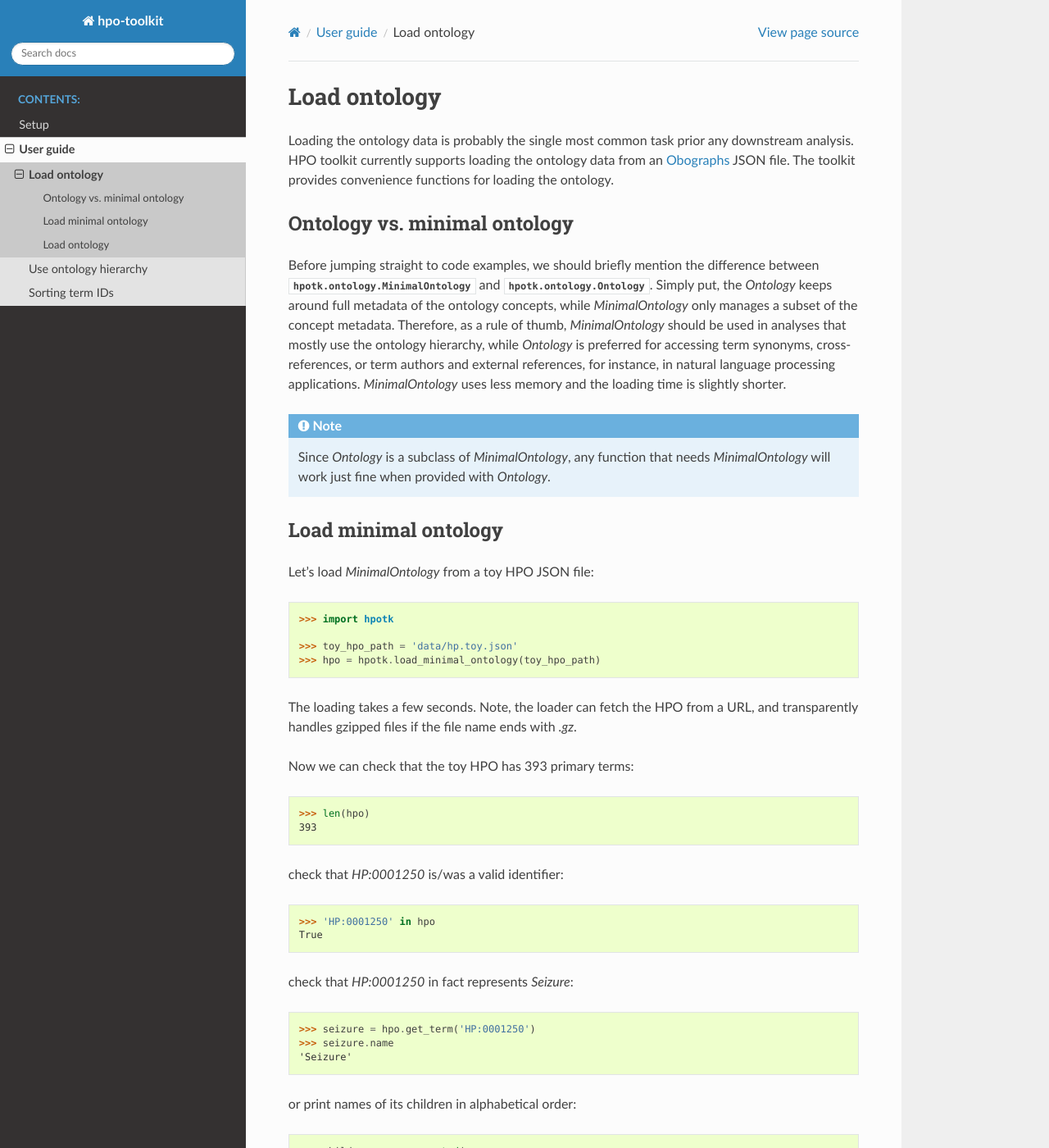
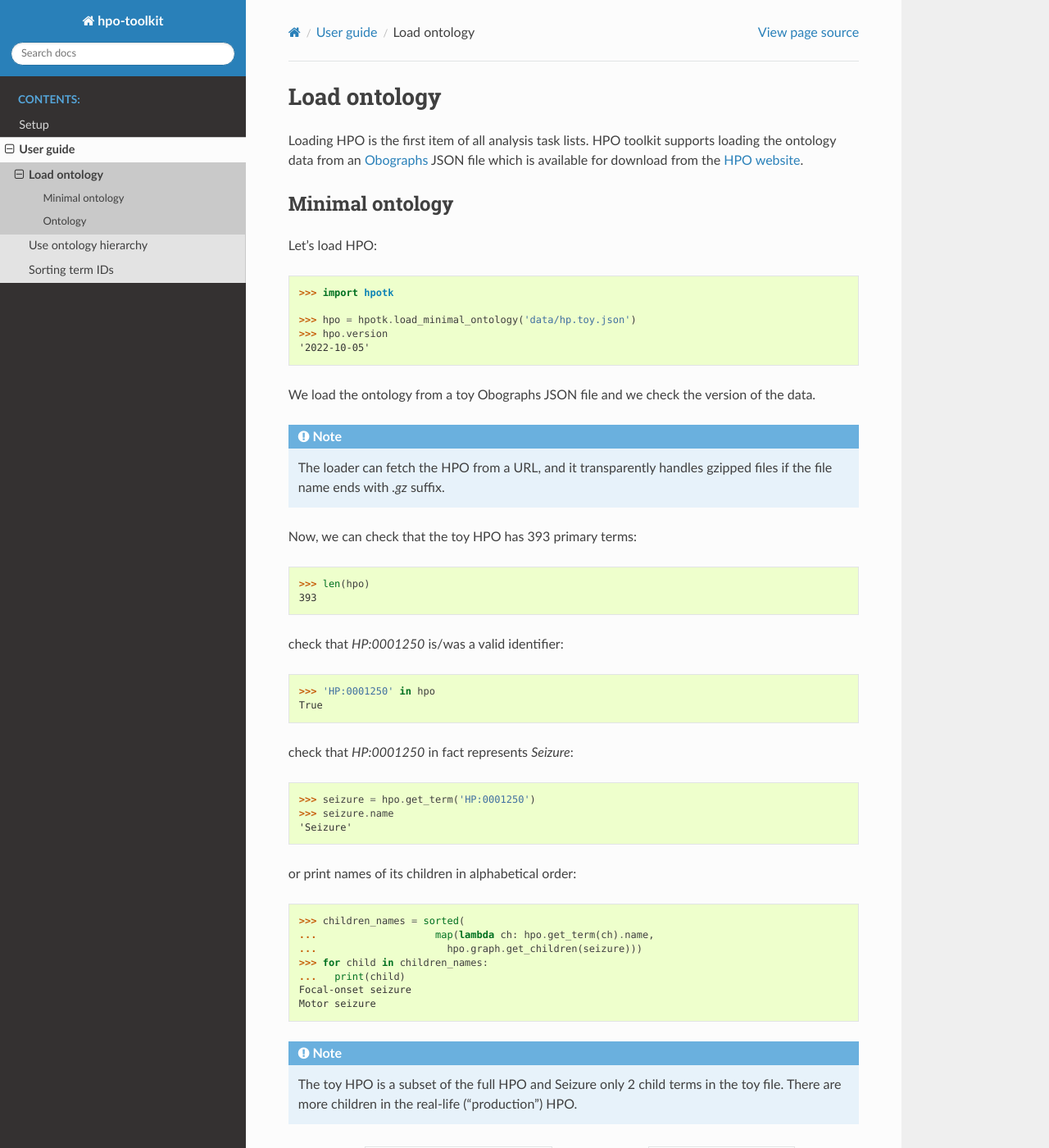
Before and after one commit to ielis/hpo-toolkit, a Sphinx documentation site: the page built from docs/user-guide/load-ontology.rst, in a window 1280 px wide and 1400 px high. Shown: the whole window at 82% size. Built offline with Sphinx 7.4.7 and the Read the Docs theme 2.0.0, drawn with Linux system fonts in a browser that asks for light colours; pages that are not in the unit, such as notebooks, are missing from menus; some of the changed text lies outside the part shown.

Commit message:
Update wording in `load-ontology`.

```diff
--- a/docs/user-guide/load-ontology.rst
+++ b/docs/user-guide/load-ontology.rst
@@ -4,42 +4,31 @@
 Load ontology
 =============
 
-Loading the ontology data is probably the single most common task prior any downstream analysis. HPO toolkit currently
-supports loading the ontology data from an `Obographs <https://github.com/geneontology/obographs>`_ JSON file.
-The toolkit provides convenience functions for loading the ontology.
+Loading HPO is the first item of all analysis task lists.
+HPO toolkit supports loading the ontology data from an `Obographs <https://github.com/geneontology/obographs>`_
+JSON file which is available for download from the `HPO website <https://hpo.jax.org/app/data/ontology>`_.
 
-Ontology vs. minimal ontology
-^^^^^^^^^^^^^^^^^^^^^^^^^^^^^
+Minimal ontology
+^^^^^^^^^^^^^^^^
 
-Before jumping straight to code examples, we should briefly mention the difference between
-:class:`hpotk.ontology.MinimalOntology` and :class:`hpotk.ontology.Ontology`. Simply put, the `Ontology` keeps around
-full metadata of the ontology concepts, while `MinimalOntology` only manages a subset of the concept metadata.
-Therefore, as a rule of thumb, `MinimalOntology` should be used in analyses that mostly use the ontology hierarchy,
-while `Ontology` is preferred for accessing term synonyms, cross-references, or term authors and external references,
-for instance, in natural language processing applications.
-`MinimalOntology` uses less memory and the loading time is slightly shorter.
-
-.. note::
-
-  Since `Ontology` is a subclass of `MinimalOntology`, any function that needs `MinimalOntology` will work just fine
-  when provided with `Ontology`.
-
-Load minimal ontology
-^^^^^^^^^^^^^^^^^^^^^
-
-Let's load `MinimalOntology` from a toy HPO JSON file:
+Let's load HPO:
 
 .. doctest:: load-minimal-ontology
 
   >>> import hpotk
 
-  >>> toy_hpo_path = 'data/hp.toy.json'
-  >>> hpo = hpotk.load_minimal_ontology(toy_hpo_path)
+  >>> hpo = hpotk.load_minimal_ontology('data/hp.toy.json')
+  >>> hpo.version
+  '2022-10-05'
 
-The loading takes a few seconds. Note, the loader can fetch the HPO from a URL, and transparently handles gzipped
-files if the file name ends with `.gz`.
+We load the ontology from a toy Obographs JSON file and we check the version of the data.
 
-Now we can check that the toy HPO has 393 primary terms:
+.. note::
+
+  The loader can fetch the HPO from a URL, and it transparently handles gzipped files
+  if the file name ends with `.gz` suffix.
+
+Now, we can check that the toy HPO has 393 primary terms:
 
 .. doctest:: load-minimal-ontology
 
@@ -78,23 +67,28 @@ or print names of its children in alphabetical order:
   The toy HPO is a subset of the full HPO and Seizure only 2 child terms in the toy file. There are more children
   in the real-life ("production") HPO.
 
-Load ontology
-^^^^^^^^^^^^^
+The terms of :class:`hpotk.ontology.MinimalOntology` are instances of :class:`hpotk.model.MinimalTerm` and contain a subset
+of the term metadata such as identifier, labels, and alternative IDs. The simplified are useful for tasks that
+use the ontology hierarchy. However, the tasks that need the full term metadata should use `Ontology`.
 
-Loading `Ontology` is unsurprisingly similar to loading its minimal companion. The only difference is in
-the loader function:
+Ontology
+^^^^^^^^
+
+Unsurprisingly, loading ontology is very similar to loading minimal ontology. We use `hpotk.load_ontology`
+loader function:
 
 .. testsetup:: load-ontology
 
   import hpotk
-  toy_hpo_path = 'data/hp.toy.json'
 
 .. doctest:: load-ontology
 
-  >>> hpo = hpotk.load_ontology(toy_hpo_path)
+  >>> hpo = hpotk.load_ontology('data/hp.toy.json')
+  >>> hpo.version
+  '2022-10-05'
 
 Same as above, the loader parses the Obographs JSON file and returns an ontology. However, this time
-it is :class:`hpotk.ontology.Ontology` with :class:`hpotk.model.Term` - an ontology with full term metadata.
+it is an instance :class:`hpotk.ontology.Ontology` with :class:`hpotk.model.Term` - the term with full metadata.
 
 So, now we can access the definition of the seizure:
 
```
Also changed, not shown: other parts of docs/user-guide/load-ontology.rst (+5 -0 lines).
